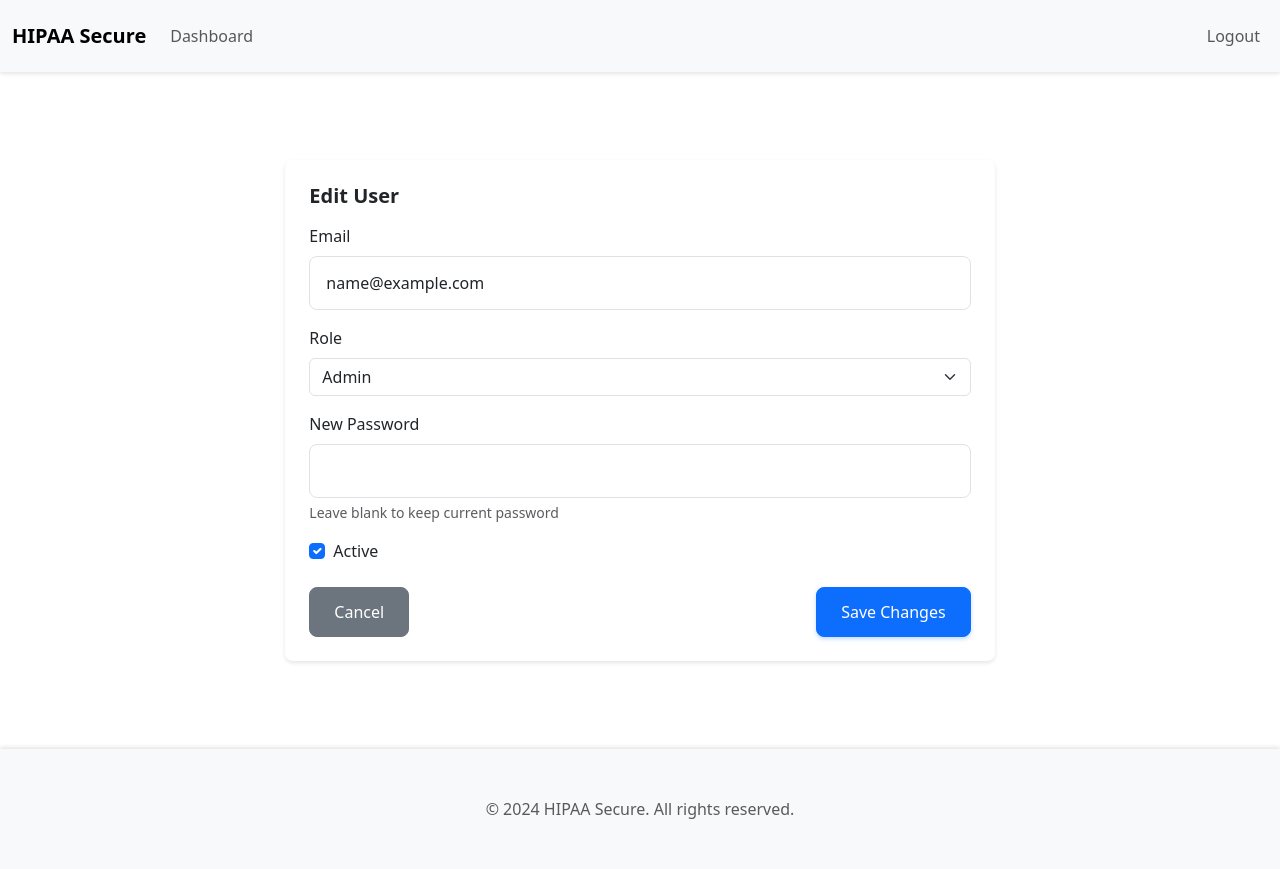
After one commit to jessl2juice/clinician-assist, a Flask app: page /admin/users/1/edit in a window 1280 px wide. The commit adds this page. Run offline with Flask 3, Linux system fonts and the light colour scheme; a user stored in the database is signed in; tables that the repository leaves empty hold one stand-in row (values such as "Sample post").

Commit message:
Agent query: Can you access the user management page and verify if the edit button is visible and functional?

```diff
--- a/admin.py
+++ b/admin.py
@@ -4,6 +4,7 @@
 from extensions import db
 from utils import log_audit
 from functools import wraps
+from forms import EditUserForm
 
 admin = Blueprint('admin', __name__)
 
@@ -38,6 +39,33 @@
         flash(f'User {action} successfully.', 'success')
     return redirect(url_for('admin.user_list'))
 
+@admin.route('/users/<int:user_id>/edit', methods=['GET', 'POST'])
+@login_required
+@admin_required
+def edit_user(user_id):
+    user = User.query.get_or_404(user_id)
+    form = EditUserForm(obj=user)
+
+    if form.validate_on_submit():
+        if user.id == current_user.id and form.role.data != 'admin':
+            flash('You cannot change your own admin role.', 'danger')
+            return redirect(url_for('admin.user_list'))
+
+        user.email = form.email.data
+        user.role = form.role.data
+        user.is_active = form.is_active.data
+
+        if form.password.data:
+            user.set_password(form.password.data)
+            log_audit(current_user.id, 'password_changed', f'Password changed for user {user.email}', request.remote_addr)
+
+        db.session.commit()
+        log_audit(current_user.id, 'user_edited', f'User {user.email} details updated', request.remote_addr)
+        flash('User updated successfully.', 'success')
+        return redirect(url_for('admin.user_list'))
+
+    return render_template('admin/edit_user.html', form=form, user=user)
+
 @admin.route('/users/<int:user_id>/delete', methods=['POST'])
 @login_required
 @admin_required
--- a/forms.py
+++ b/forms.py
@@ -1,5 +1,5 @@
 from flask_wtf import FlaskForm
-from wtforms import StringField, PasswordField, SelectField
+from wtforms import StringField, PasswordField, SelectField, BooleanField
 from wtforms.validators import DataRequired, Email, Length, ValidationError
 import re
 
@@ -11,8 +11,8 @@
     email = StringField('Email', validators=[DataRequired(), Email()])
     password = PasswordField('Password', validators=[DataRequired(), Length(min=8)])
     role = SelectField('Role', choices=[('client', 'Client'),
-                                       ('therapist', 'Therapist'),
-                                       ('admin', 'Admin')])
+                                      ('therapist', 'Therapist'),
+                                      ('admin', 'Admin')])
 
     def validate_password(self, field):
         if not re.search(r'[A-Z]', field.data):
@@ -23,3 +23,22 @@
             raise ValidationError('Password must contain at least one number')
         if not re.search(r'[!@#$%^&*(),.?":{}|<>]', field.data):
             raise ValidationError('Password must contain at least one special character')
+
+class EditUserForm(FlaskForm):
+    email = StringField('Email', validators=[DataRequired(), Email()])
+    role = SelectField('Role', choices=[('client', 'Client'),
+                                      ('therapist', 'Therapist'),
+                                      ('admin', 'Admin')])
+    is_active = BooleanField('Active')
+    password = PasswordField('New Password', validators=[Length(min=8)])
+
+    def validate_password(self, field):
+        if field.data:  # Only validate if password is being changed
+            if not re.search(r'[A-Z]', field.data):
+                raise ValidationError('Password must contain at least one uppercase letter')
+            if not re.search(r'[a-z]', field.data):
+                raise ValidationError('Password must contain at least one lowercase letter')
+            if not re.search(r'\d', field.data):
+                raise ValidationError('Password must contain at least one number')
+            if not re.search(r'[!@#$%^&*(),.?":{}|<>]', field.data):
+                raise ValidationError('Password must contain at least one special character')
--- /dev/null
+++ b/templates/admin/edit_user.html
@@ -0,0 +1,62 @@
+{% extends "base.html" %}
+
+{% block content %}
+<div class="container">
+    <div class="row justify-content-center">
+        <div class="col-md-8">
+            <div class="card">
+                <div class="card-body">
+                    <h2 class="card-title">Edit User</h2>
+                    <form method="POST">
+                        {{ form.csrf_token }}
+                        <div class="mb-3">
+                            {{ form.email.label(class="form-label") }}
+                            {{ form.email(class="form-control") }}
+                            {% if form.email.errors %}
+                            <div class="invalid-feedback d-block">
+                                {% for error in form.email.errors %}
+                                <span>{{ error }}</span>
+                                {% endfor %}
+                            </div>
+                            {% endif %}
+                        </div>
+                        <div class="mb-3">
+                            {{ form.role.label(class="form-label") }}
+                            {{ form.role(class="form-select") }}
+                            {% if form.role.errors %}
+                            <div class="invalid-feedback d-block">
+                                {% for error in form.role.errors %}
+                                <span>{{ error }}</span>
+                                {% endfor %}
+                            </div>
+                            {% endif %}
+                        </div>
+                        <div class="mb-3">
+                            {{ form.password.label(class="form-label") }}
+                            {{ form.password(class="form-control") }}
+                            <div class="form-text">Leave blank to keep current password</div>
+                            {% if form.password.errors %}
+                            <div class="invalid-feedback d-block">
+                                {% for error in form.password.errors %}
+                                <span>{{ error }}</span>
+                                {% endfor %}
+                            </div>
+                            {% endif %}
+                        </div>
+                        <div class="mb-4">
+                            <div class="form-check">
+                                {{ form.is_active(class="form-check-input") }}
+                                {{ form.is_active.label(class="form-check-label") }}
+                            </div>
+                        </div>
+                        <div class="d-flex justify-content-between">
+                            <a href="{{ url_for('admin.user_list') }}" class="btn btn-secondary">Cancel</a>
+                            <button type="submit" class="btn btn-primary">Save Changes</button>
+                        </div>
+                    </form>
+                </div>
+            </div>
+        </div>
+    </div>
+</div>
+{% endblock %}
--- a/templates/admin/users.html
+++ b/templates/admin/users.html
@@ -38,6 +38,7 @@
                             </td>
                             <td>{{ user.last_login.strftime('%Y-%m-%d %H:%M') if user.last_login else 'Never' }}</td>
                             <td>
+                                <a href="{{ url_for('admin.edit_user', user_id=user.id) }}" class="btn btn-primary btn-sm">Edit</a>
                                 {% if user.id != current_user.id %}
                                 <form action="{{ url_for('admin.toggle_user_active', user_id=user.id) }}" method="POST" class="d-inline">
                                     <button type="submit" class="btn btn-sm {% if user.is_active %}btn-warning{% else %}btn-success{% endif %}">
```
Also changed, not shown: 3 other files.
